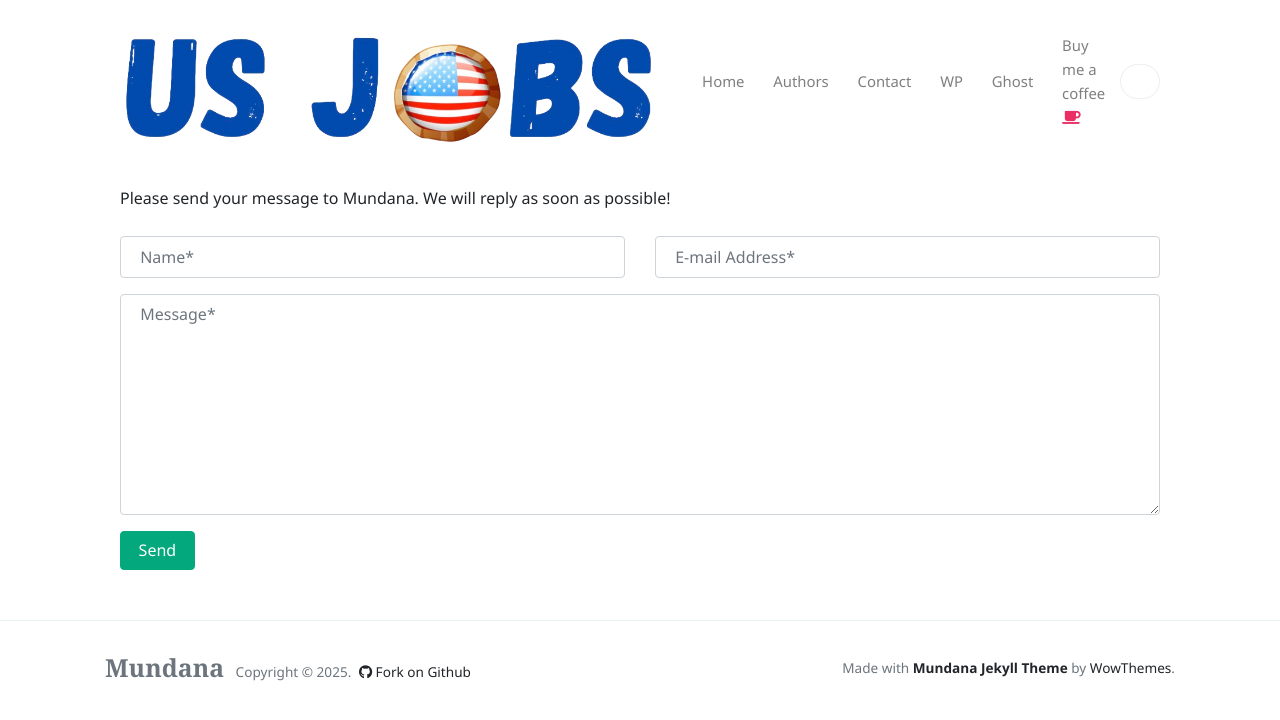
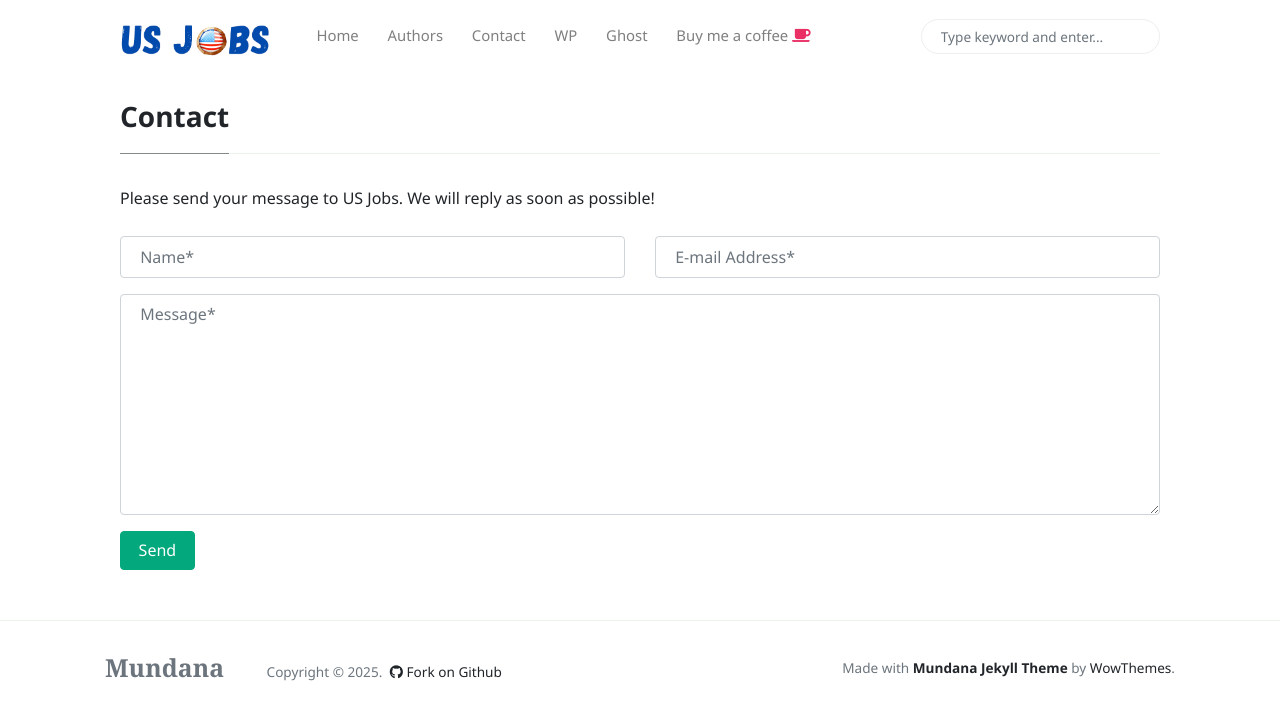
Before and after one commit to us-jobs/us-jobs.github.io, a Jekyll site: the page built from _pages/contact.md, in a window 1280 px wide. Shown: the top 720 px of the page. Built offline with Jekyll 4.4.1, drawn with Linux system fonts in a browser that asks for light colours; nearby versions of some CDN libraries.

```diff
--- a/_config.yml
+++ b/_config.yml
@@ -1,11 +1,11 @@
 # Site
-name: 'Mundana'
-description: 'Mundana is a free Jekyll theme for awesome people like you, Medium like.'
-logo: 'assets/images/logo.png'
-favicon: 'assets/images/favicon.ico'
+name: 'US Jobs'
+description: 'US-Jobs: Your go-to source for the latest job trends, career advice, and employment opportunities across the USA.'
+logo: 'assets/images/us-jobs-logo.png'
+favicon: 'assets/images/favicon-us.ico'
 baseurl: ''
 disqus: 'demowebsite'
-email: 'wowthemesnet@gmail.com'
+email: 'up-skills@gmail.com'
 mailchimp-list: 'https://wowthemes.us11.list-manage.com/subscribe/post?u=8aeb20a530e124561927d3bd8&amp;id=8c3d2d214b'
 
 include: ["_pages"]
--- a/assets/css/theme.css
+++ b/assets/css/theme.css
@@ -203,6 +203,7 @@
 	color:#fff !important;
 }
 .navbar-brand {
+	width: 150px;
 	margin-right:2rem;
 	font-size:1.55rem;
     font-family:"Georgia","Times New Roman",serif;
```
Also changed, not shown: assets/images/favicon-us.ico (added).
